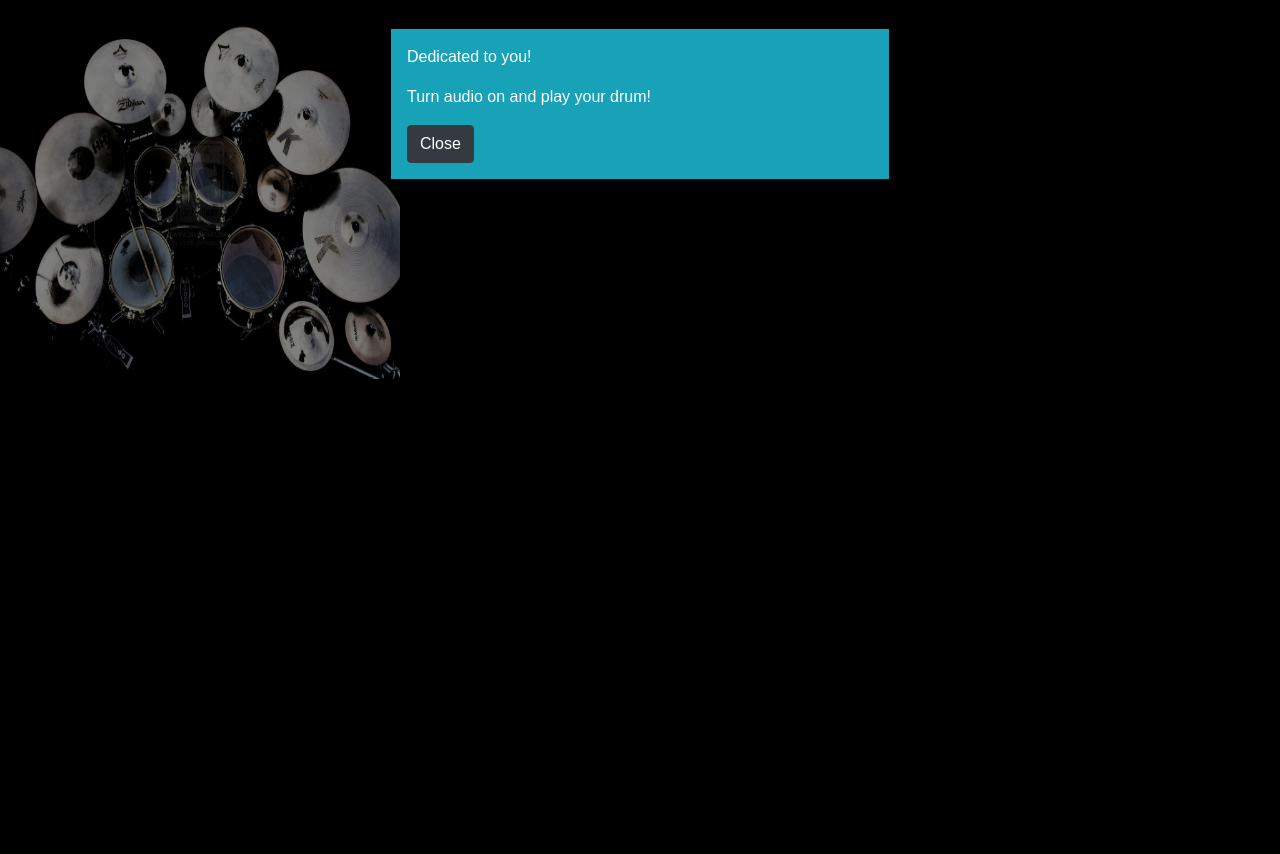
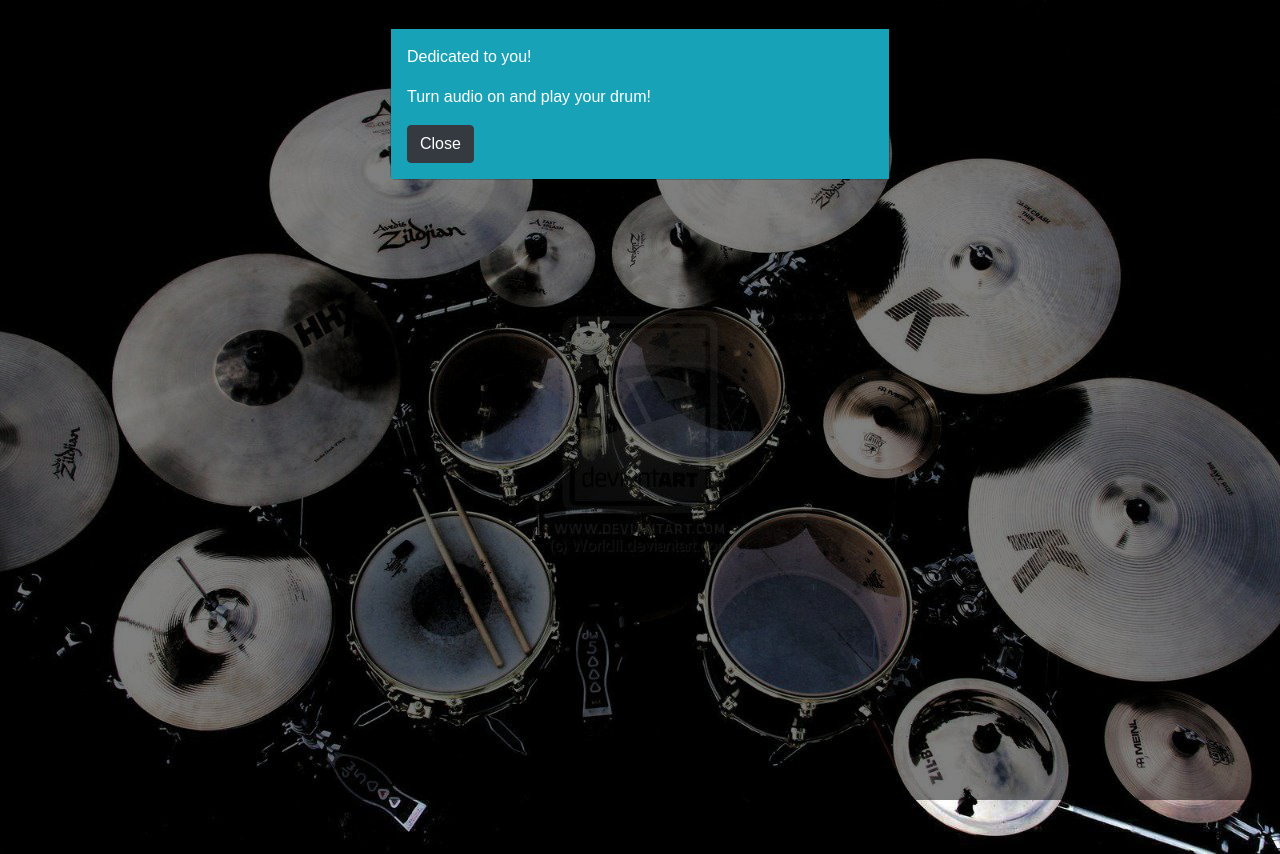
Before and after one commit to aliceblack/DrumForFriends, a plain HTML site: page index.html in a window 1280 px wide. Before the commit the page ends 800 px from the top, so only its background shows below. Drawn offline with nearby package versions, Linux system fonts and the light colour scheme; a web font is replaced by a local one.

Commit message:
Image position

```diff
--- a/index.html
+++ b/index.html
@@ -38,7 +38,7 @@
           </div>
 
           <!--Drum-->
-          <img src="assets/drum.jpg" alt="Drum" usemap="#drummap" width="400" height="379"><map name="drummap">
+          <img src="assets/drum.jpg" alt="Drum" usemap="#drummap" width="100%" id="drum"><map name="drummap">
               <area shape="rect" coords="290,172,333,250" alt="Phone" href="phone.htm">
               <area shape="rect" coords="34,44,270,350" alt="Computer" onclick="playAudio()">
             <area shape="circle" coords="337,300,44" alt="Cup of coffee" href="coffee.htm">
--- a/styles.css
+++ b/styles.css
@@ -8,3 +8,8 @@ body {
     background-color: black;
     color: white;
 }
+
+#drum {
+    position: absolute;
+    top: 0;
+}
```
